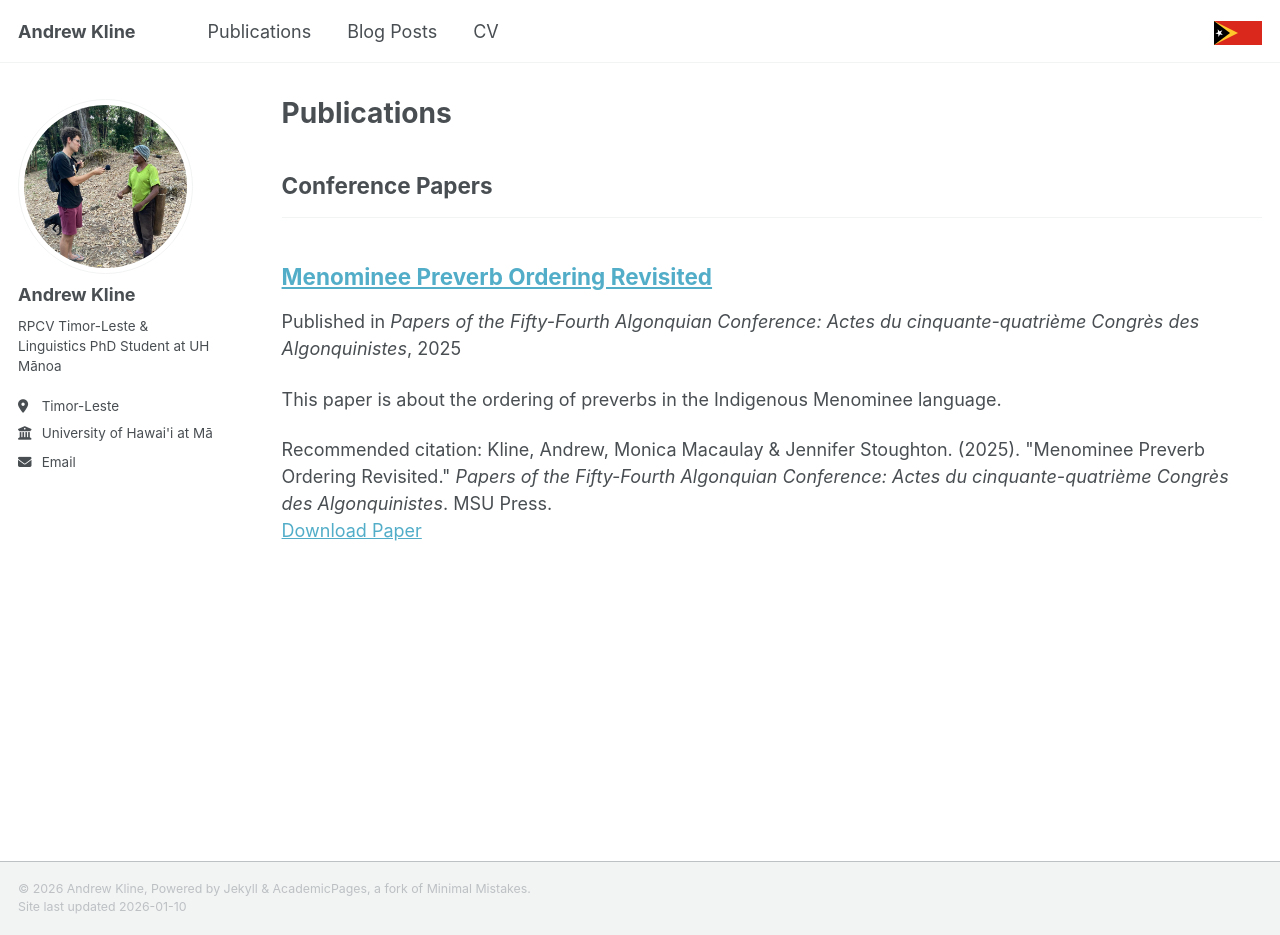
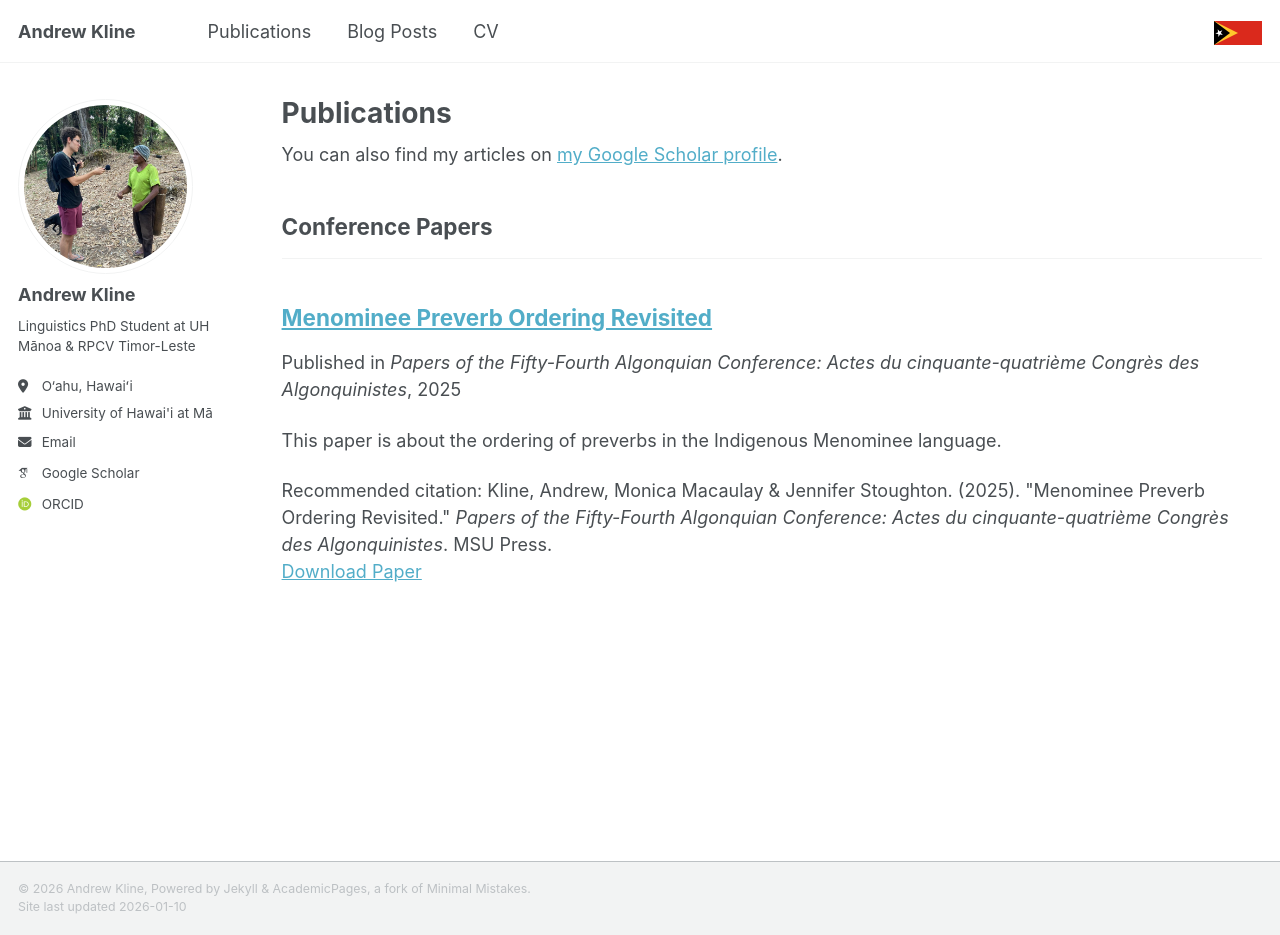
Before and after one commit to andrewlkline/andrewlkline.github.io, a Jekyll site: the page built from _pages/publications.html, in a window 1280 px wide and 935 px high. Built offline with Jekyll 4.4.1, drawn with Linux system fonts in a browser that asks for light colours; some web fonts are replaced; a script that is not in the unit is left out.

Commit message:
Update _config.yml

```diff
--- a/_config.yml
+++ b/_config.yml
@@ -26,13 +26,14 @@ author:
   avatar           : "profile.JPG"
   name             : "Andrew Kline"
   pronouns         : # example: "he/him"
-  bio              : "RPCV Timor-Leste & Linguistics PhD Student at UH Mānoa"
-  location         : "Timor-Leste"
+  bio              : "Linguistics PhD Student at UH Mānoa & RPCV Timor-Leste"
+  location         : "O‘ahu, Hawaiʻi"
   employer         : "University of Hawai'i at Mānoa"
   email            : "klineal@hawaii.edu"
 
   # Academic websites like researchgat etc.
-
+  orcid            : "https://orcid.org/0009-0003-2895-2126"
+  googlescholar    : "https://scholar.google.com/citations?user=u6OPEDUAAAAJ&hl=en"
 
   # Repositories and software development like github etc.
 
```
